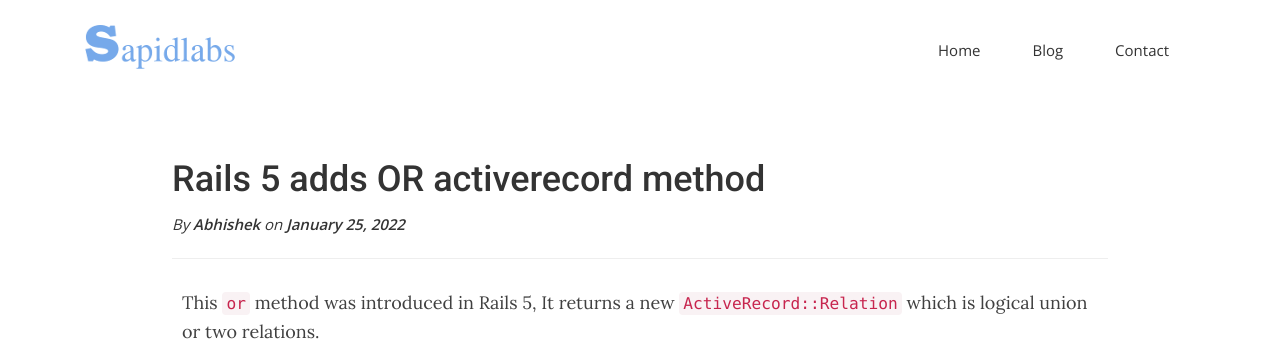
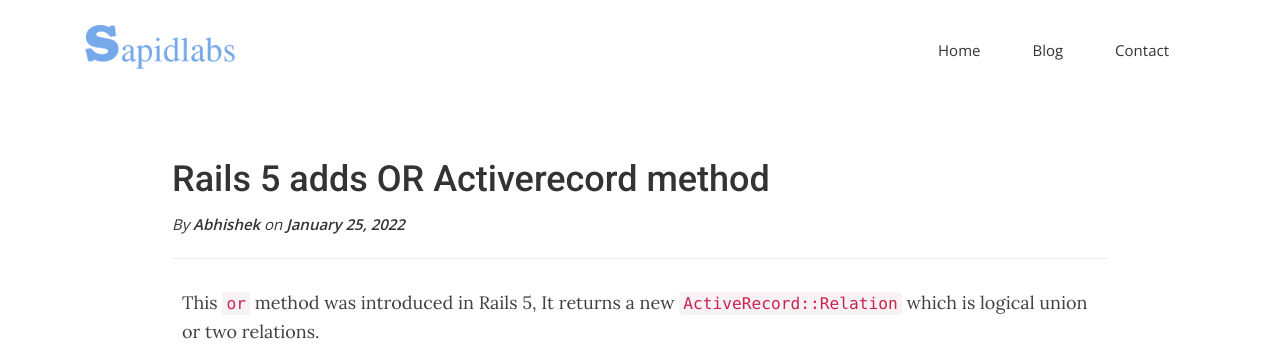
Before and after one commit to sapidlabs/sapidlabs.github.io, a Jekyll site: the page built from _posts/ruby_on_rails/2022-01-25-rails-5-or-active-record.md, in a window 1280 px wide. Shown: the top 354 px of the page. Built offline with Jekyll 4.4.1, drawn with Linux system fonts in a browser that asks for light colours; nearby versions of some CDN libraries; some web fonts are replaced.

```diff
--- a/_posts/ruby_on_rails/2022-01-25-rails-5-or-active-record.md
+++ b/_posts/ruby_on_rails/2022-01-25-rails-5-or-active-record.md
@@ -1,6 +1,6 @@
 ---
 layout: post
-title: "Rails 5 adds OR activerecord method"
+title: "Rails 5 adds OR Activerecord method"
 categories: "rails"
 tags: rails-5 ruby-on-rails
 ---
```
